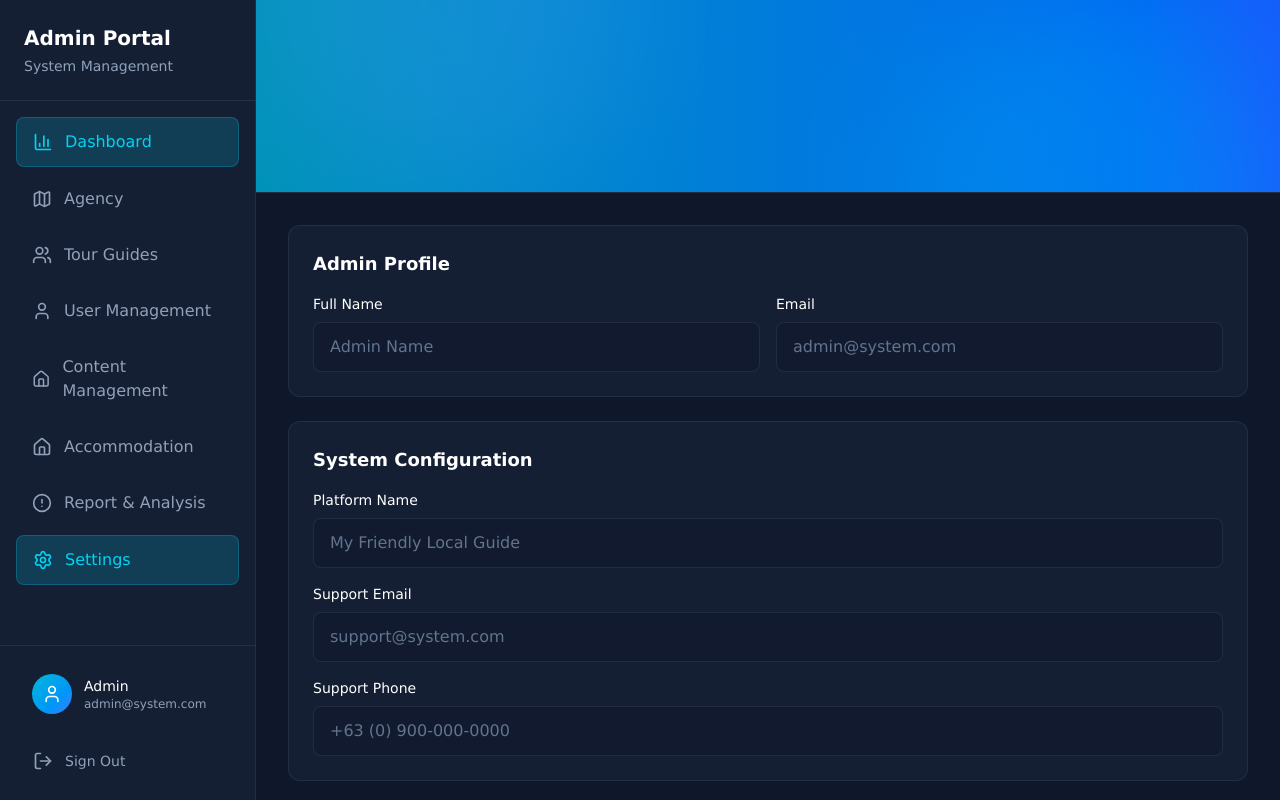
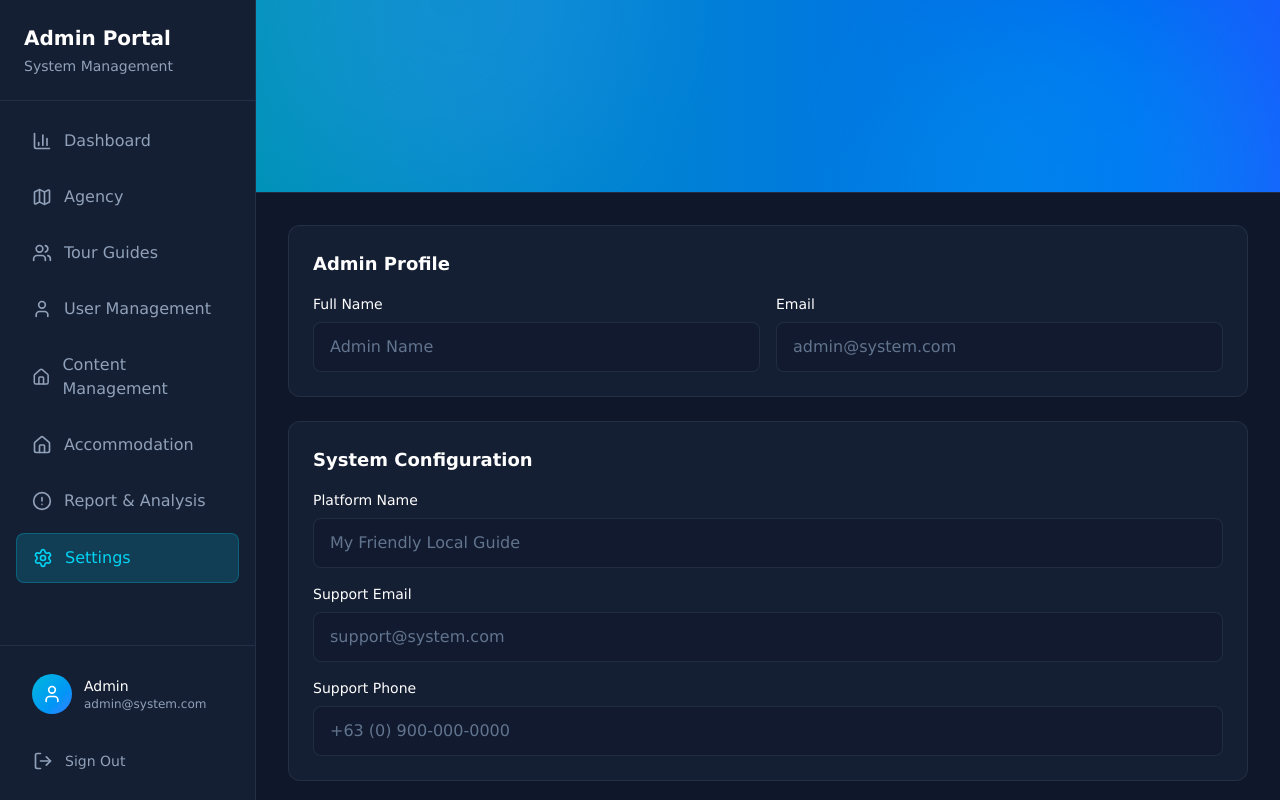
Before and after one commit to Cipher-Syntax/My-Friendly-Local-Guide, a React (Vite) app in the folder frontend/: page /admin/settings in a window 1280 px wide. Built offline with nearby package versions, Linux system fonts and the light colour scheme; no server answers.

Commit message:
Fixed: nav link because it set actives to all navlinks

```diff
--- a/frontend/src/components/admin/Sidebar.jsx
+++ b/frontend/src/components/admin/Sidebar.jsx
@@ -32,6 +32,9 @@ export default function Sidebar() {
                     <NavLink
                         key={item.id}
                         to={item.path}
+                        // The 'end' prop ensures '/admin' only matches exact path,
+                        // preventing it from lighting up when you are on '/admin/agency'
+                        end={item.path === '/admin'}
                         className={({ isActive }) =>
                             `w-full flex items-center gap-3 px-4 py-3 rounded-lg transition-all ${
                                 isActive
```
Lines whose indentation alone changed are shown as unchanged.
